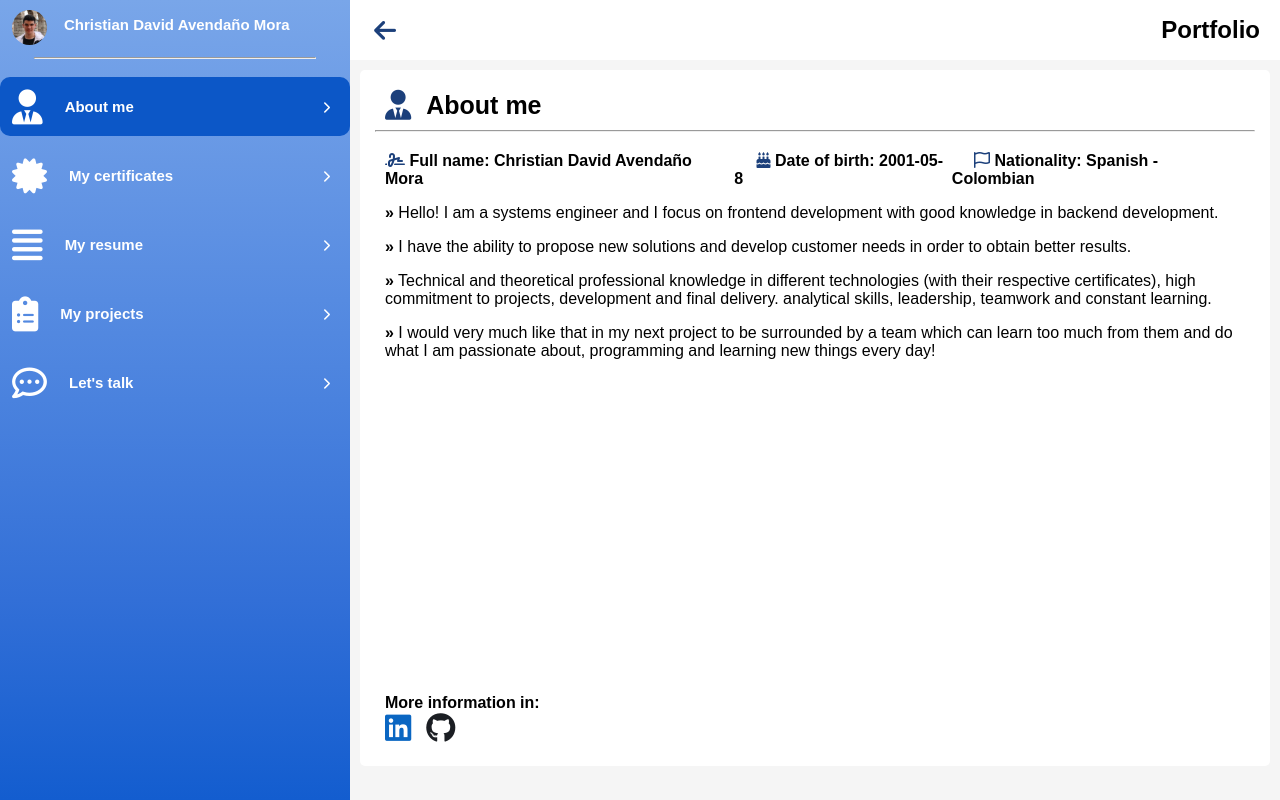
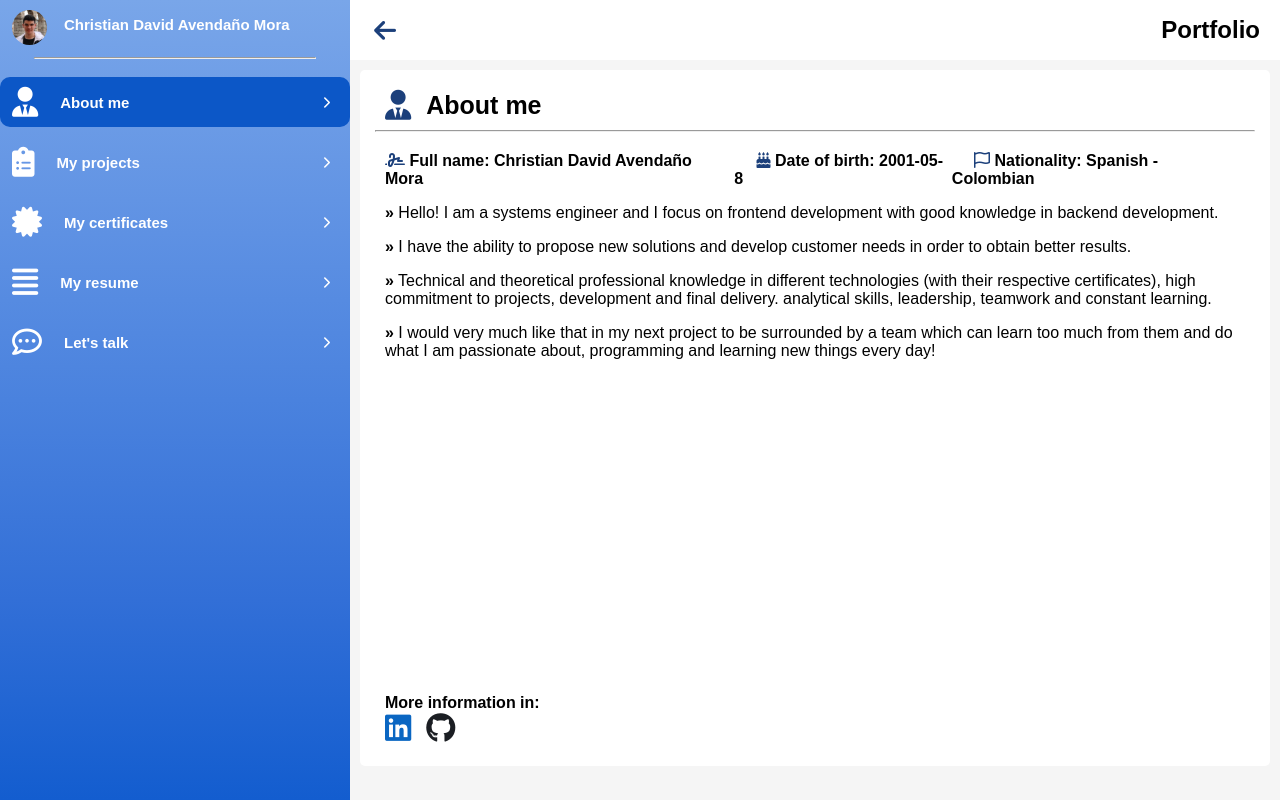
Before and after one commit to ChristianAven/my_web_site, a React (Create React App) app: page / in a window 1280 px wide. Built offline with nearby package versions, Linux system fonts and the light colour scheme; a web font is replaced by a local one.

Commit message:
Improved layout and design :smile:

```diff
--- a/src/components/header/Header.js
+++ b/src/components/header/Header.js
@@ -29,9 +29,9 @@ const Header = ({children}) => {
             <hr className='hr_header' />
 
             <MenuLink Parameter='/' title='About me' icon='fas fa-user-tie' menuOpen={navMenuOpen} />
+            <MenuLink Parameter='/projects' title='My projects' icon='fas fa-clipboard-list' menuOpen={navMenuOpen} />
             <MenuLink Parameter='/certificates' title='My certificates' icon='fas fa-certificate' menuOpen={navMenuOpen} />
             <MenuLink Parameter='/resume' title='My resume' icon='fas fa-align-justify' menuOpen={navMenuOpen} />
-            <MenuLink Parameter='/projects' title='My projects' icon='fas fa-clipboard-list' menuOpen={navMenuOpen} />
             <MenuLink Parameter='/talk' title="Let's talk" icon='far fa-comment-dots' menuOpen={navMenuOpen} />
 
           </div>
--- a/src/components/header/header.css
+++ b/src/components/header/header.css
@@ -73,7 +73,7 @@
     display: flex;
     flex-direction: row;
     justify-content: space-between;
-    margin: 7px 5px 7px 5px;
+    margin: 5px 5px 5px 5px;
     padding: 5px 0px 5px 0px;
 }
 
@@ -89,7 +89,7 @@
 
 .icon {
     color: white;
-    font-size: 35px;
+    font-size: 30px;
     margin: 0px 7px 0px 7px;
 }
 
```
